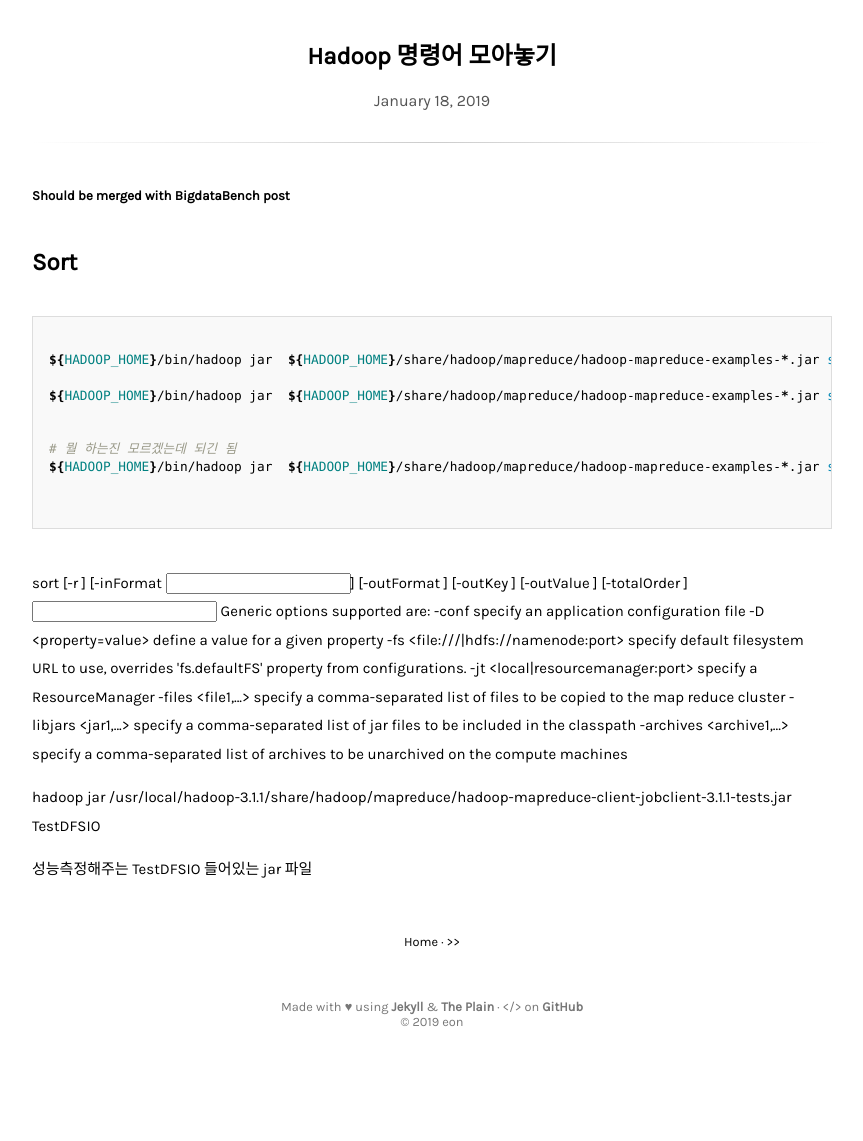
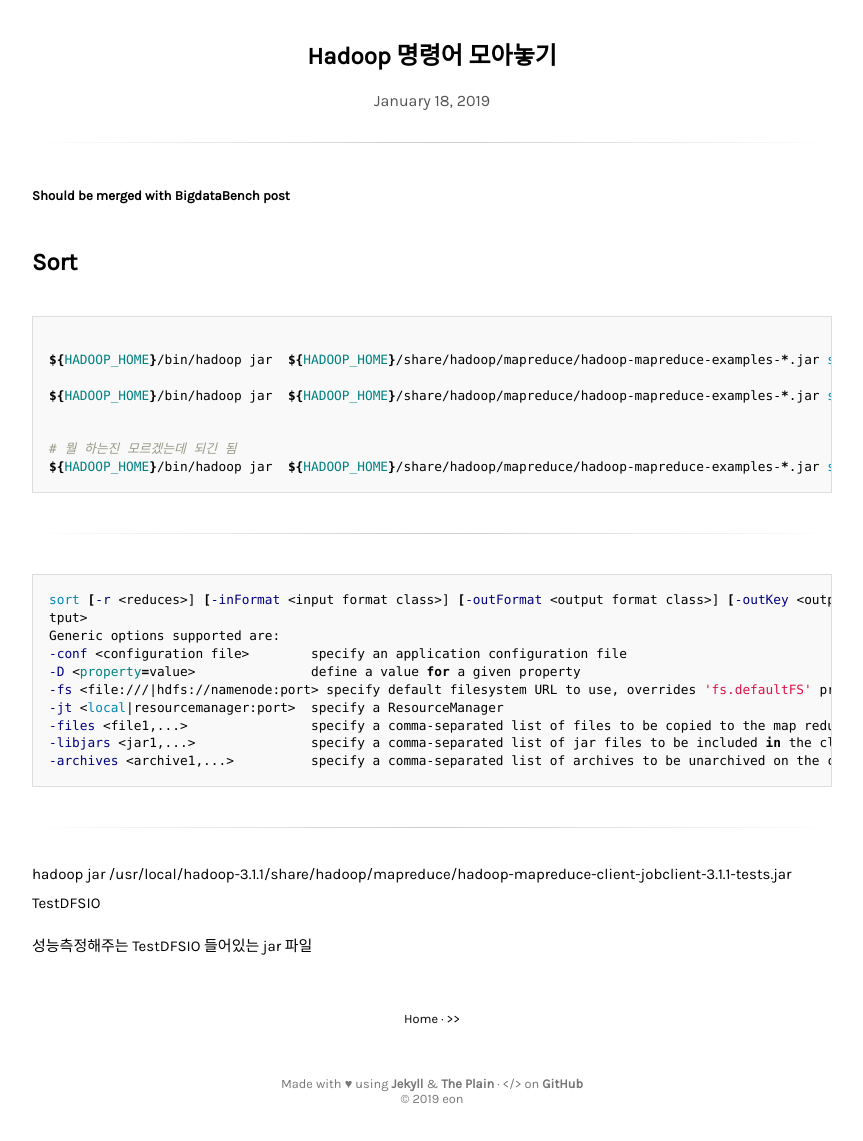
Before and after one commit to orslow/orslow.github.io, a Jekyll site: the page built from _posts/2019-01-18-hadoop-commands-history.md, in a window 1280 px wide, cut to the strip 154-1295 px from the top of the page. Shown: the whole strip, without its empty margins (208-1071 px from the left). Built offline with Jekyll 4.4.1, drawn with Linux system fonts in a browser that asks for light colours; before the commit the page ends 1218 px from its top, so only the background shows below that.

Commit message:
hadoop related command edit

````diff
--- a/_posts/2019-01-18-hadoop-commands-history.md
+++ b/_posts/2019-01-18-hadoop-commands-history.md
@@ -17,10 +17,11 @@ ${HADOOP_HOME}/bin/hadoop jar  ${HADOOP_HOME}/share/hadoop/mapreduce/hadoop-mapr
 
 # 뭘 하는진 모르겠는데 되긴 됨
 ${HADOOP_HOME}/bin/hadoop jar  ${HADOOP_HOME}/share/hadoop/mapreduce/hadoop-mapreduce-examples-*.jar sort -inFormat org.apache.hadoop.mapreduce.lib.input.TextInputFormat -outFormat org.apache.hadoop.mapreduce.lib.output.TextOutputFormat -outKey org.apache.hadoop.io.LongWritable -outValue org.apache.hadoop.io.Text /tmpya /ho/
-
-
 ```
 
+<div class="divider"></div>
+
+```sh
 sort [-r <reduces>] [-inFormat <input format class>] [-outFormat <output format class>] [-outKey <output key class>] [-outValue <output value class>] [-totalOrder <pcnt> <num samples> <max splits>] <input> <ou
 tput>
 Generic options supported are:
@@ -31,13 +32,9 @@ Generic options supported are:
 -files <file1,...>                specify a comma-separated list of files to be copied to the map reduce cluster
 -libjars <jar1,...>               specify a comma-separated list of jar files to be included in the classpath
 -archives <archive1,...>          specify a comma-separated list of archives to be unarchived on the compute machines
+```
 
-
-
-
-
-
-
+<div class="divider"></div>
 
 
 hadoop jar /usr/local/hadoop-3.1.1/share/hadoop/mapreduce/hadoop-mapreduce-client-jobclient-3.1.1-tests.jar TestDFSIO
````
